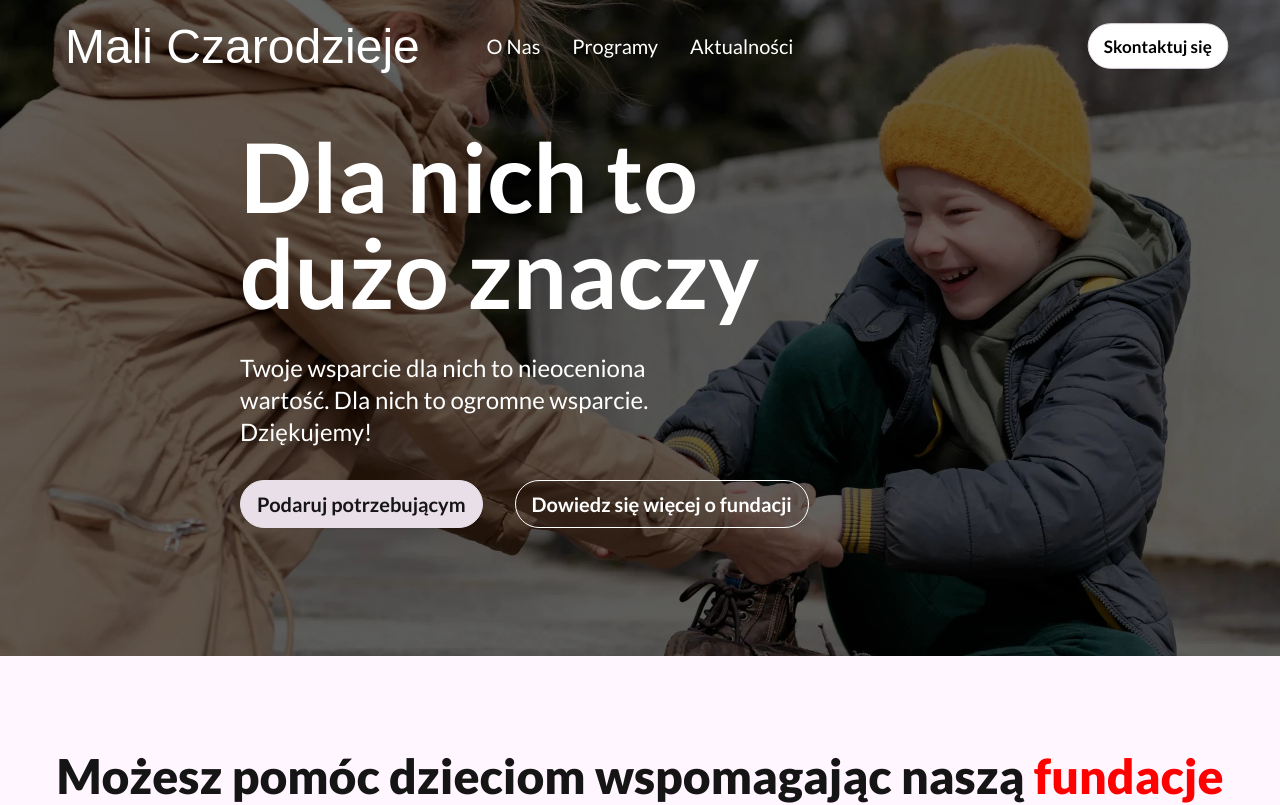
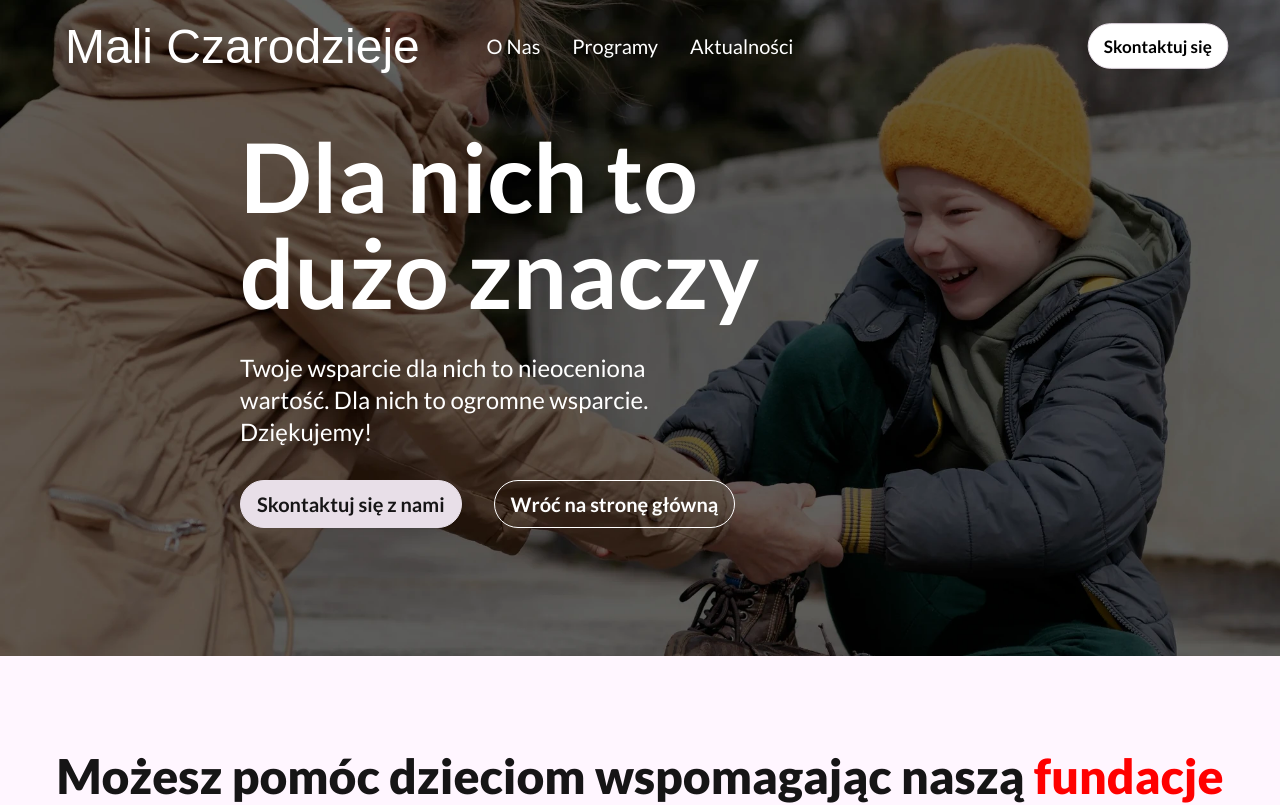
Before and after one commit to k0wal45/mali-czarodzieje, a React (Create React App) app: page /programy in a window 1280 px wide. Shown: the top 805 px of the page. Built offline with nearby package versions, Linux system fonts and the light colour scheme; the HTML template or start-up script is replaced by a standard one; a web font is replaced by a local one.

Commit message:
/program update +comment for future development

```diff
--- a/src/pages/Programy.jsx
+++ b/src/pages/Programy.jsx
@@ -1,5 +1,6 @@
 import React from 'react'
 import { Link } from 'react-router-dom'
+import Recent from '../components/Recent'
 
 
 const Programy = () => {
@@ -10,8 +11,8 @@ const Programy = () => {
           <h1 className="text-6xl lg:text-8xl font-lato-bold">Dla nich to dużo znaczy</h1>
           <p className="text-xl lg:text-2xl lg:w-2/3">Twoje wsparcie dla nich to nieoceniona wartość. Dla nich to ogromne wsparcie. Dziękujemy!</p>
           <div className="flex justify-start lg:justify-center items-start gap-8 flex-wrap">
-            <Link to='/kontakt' className="btn rounded-full text-xl font-lato-bold">Podaruj potrzebującym</Link>
-            <Link to='/#onas' className="btn btn-outline border-white rounded-full text-white text-xl font-lato-bold">Dowiedz się więcej o fundacji</Link>
+            <Link to='/kontakt' className="btn rounded-full text-xl font-lato-bold">Skontaktuj się z nami</Link>
+            <Link to='/' className="btn btn-outline border-white rounded-full text-white text-xl font-lato-bold">Wróć na stronę główną</Link>
           </div>
         </div>
         <div className=" w-[10vw]"></div>
@@ -21,6 +22,10 @@ const Programy = () => {
         <h2 className="text-5xl font-lato-black">Możesz pomóc dzieciom wspomagając naszą <span className="text-primary">fundacje</span></h2>
       </section>
 
+      {/* dogadac jak dokladnie ma wygladac administrowanie strona i albo tutaj wrzucac ostantie akcje albo poprzez Data.js ktore beda sie stamtad fetchowaly iu tylko 1 zdj tytul i opis, albo tak samo zdjecie opis itp tylko razem z przyciskiem z przekierowaniem do kolejnej strony ktora bedzie zawierala wiecej info wiecej zdjec tez fetchowana z pliku Data.js dla wygody */}
+
+      {/* mozna tez zmienic sekcje <Recent /> i tam tez fetchowac dane z Data.js i poprostu dodac tam date w kazdym elemencie i zeby fetchowaly sie najnowsze akcje automatycznie z tamtego pliku edytowalnego */}
+
     </main>
 
   )
```
